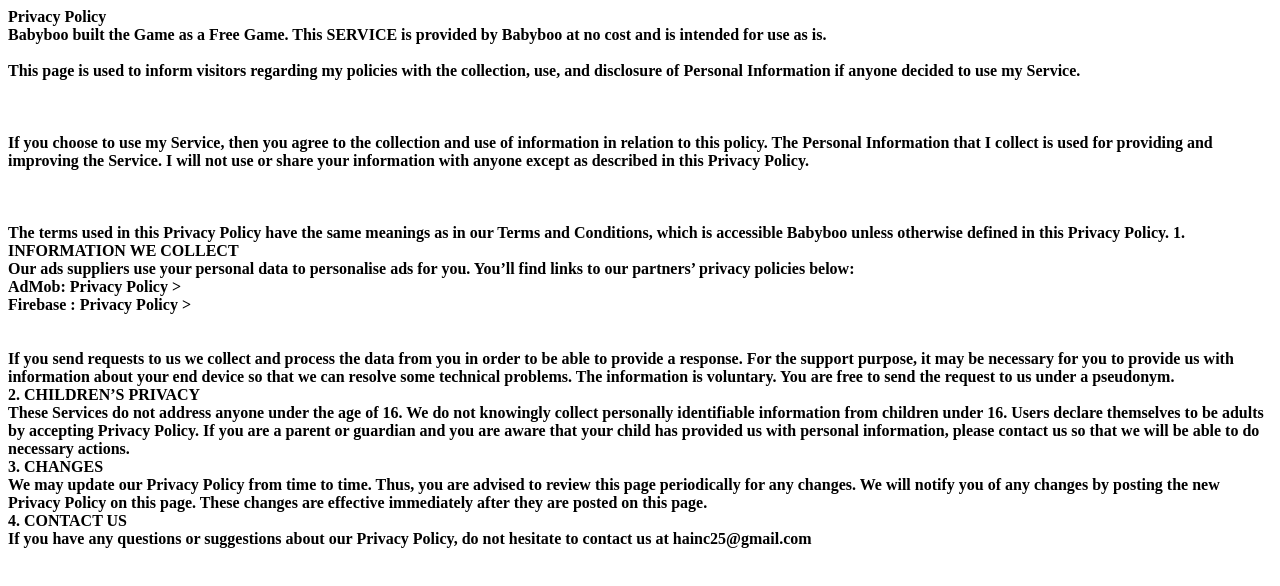
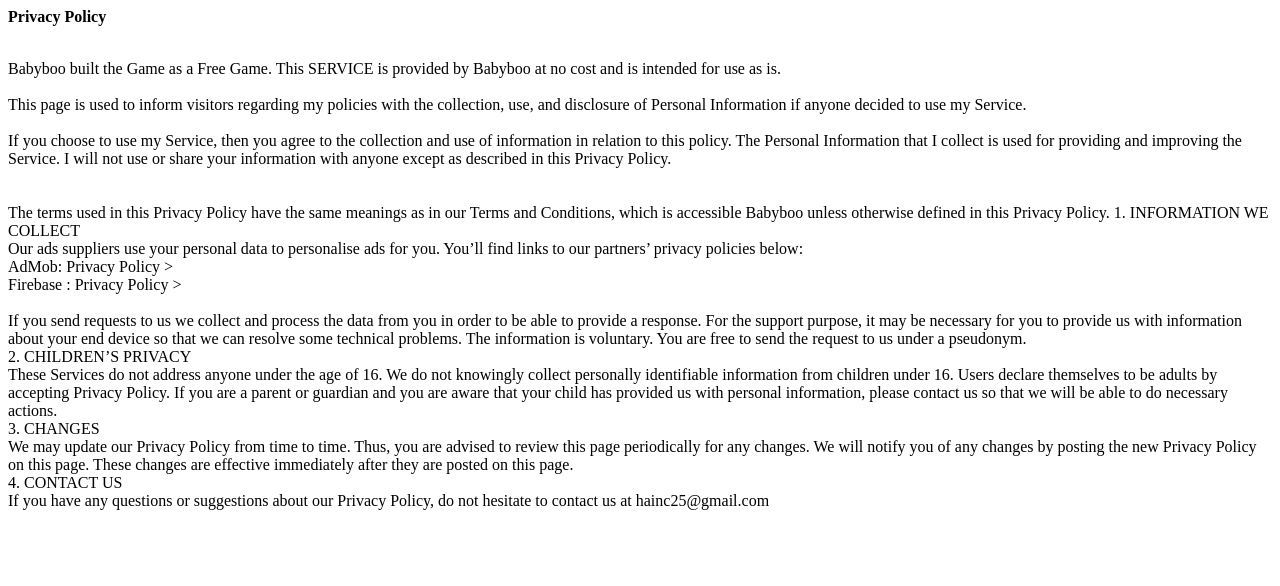
Before and after one commit to edgarncstudio/babyboogame, a plain HTML site: page policy.html in a window 1280 px wide. Drawn offline with Linux system fonts and the light colour scheme.

Commit message:
Update policy.html

```diff
--- a/policy.html
+++ b/policy.html
@@ -9,22 +9,19 @@
   <body>
     <main>
 
-      <b>
-        Privacy Policy<br>
+      <b> Privacy Policy<br> </b>
+      <p>
+        <br>
         Babyboo built the Game as a Free Game. This SERVICE is provided by Babyboo at no cost and is intended for use as is.<br>
         <br>
         This page is used to inform visitors regarding my policies with the collection, use, and disclosure of Personal Information if anyone decided to use my Service.<br>
-        <br>
-        <br>
         <br>If you choose to use my Service, then you agree to the collection and use of information in relation to this policy. The Personal Information that I collect is used for providing and improving the Service. I will not use or share your information with anyone except as described in this Privacy Policy.<br>
-        <br>
         <br>
         <br>The terms used in this Privacy Policy have the same meanings as in our Terms and Conditions, which is accessible Babyboo unless otherwise defined in this Privacy Policy.
         1. INFORMATION WE COLLECT <br>
         Our ads suppliers use your personal data to personalise ads for you. You’ll find links to our partners’ privacy policies below:<br>
         AdMob: Privacy Policy ><br>
         Firebase : Privacy Policy ><br>
-        <br>
         <br>
         If you send requests to us we collect and process the data from you in order to be able to provide a response. For the support purpose, it may be necessary for you to provide us with information about your end device so that we can resolve some technical problems. The information is voluntary. You are free to send the request to us under a pseudonym.<br>
         2. CHILDREN’S PRIVACY<br>
@@ -33,9 +30,7 @@
         We may update our Privacy Policy from time to time. Thus, you are advised to review this page periodically for any changes. We will notify you of any changes by posting the new Privacy Policy on this page. These changes are effective immediately after they are posted on this page.<br>
         4. CONTACT US<br>
         If you have any questions or suggestions about our Privacy Policy, do not hesitate to contact us at hainc25@gmail.com
-
-        <b>
-
+        </p>
     </main>
   </body>
 </html>
```
